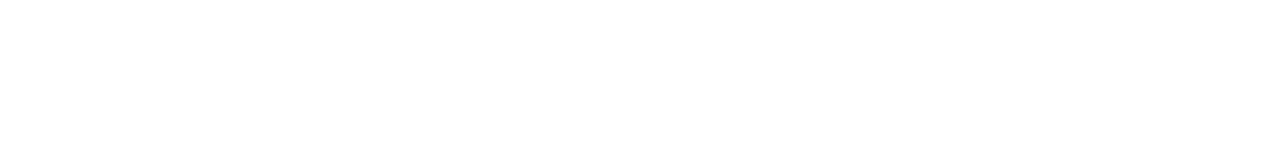
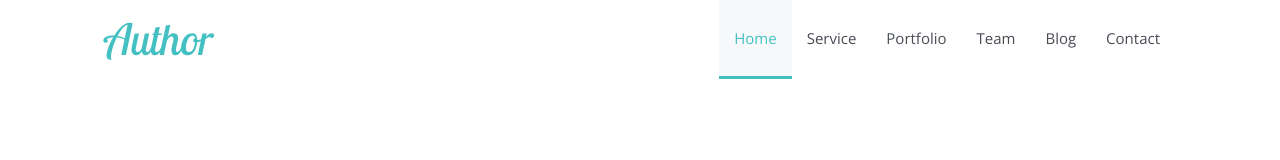
Before and after one commit to scionable/Author, a website: page app/index.html in a window 1280 px wide. Drawn offline with nearby package versions, Linux system fonts and the light colour scheme.

Commit message:
add header menu block

```diff
--- a/app/index.html
+++ b/app/index.html
@@ -9,6 +9,28 @@
 		<link rel="stylesheet" href="css/main.css">
 	</head>
 <body>
+	<!--HEADER BLOCK START-->
+	<header class="header">
+		<div class="container">
+			<div class="head">
+				<div class="logo_wrapper">
+					<a class="logo" href="/">Author</a>
+				</div>
+				<nav class="menu">
+					<ul>
+						<li><a class="active" href="#!">Home</a></li>
+						<li><a href="#!">Service</a></li>
+						<li><a href="#!">Portfolio</a></li>
+						<li><a href="#!">Team</a></li>
+						<li><a href="#!">Blog</a></li>
+						<li><a href="#!">Contact</a></li>
+					</ul>
+				</nav>
+			</div>
+		</div>
+	</header>
+	<!--HEADER BLOCK END-->
+
 
 
 
--- a/app/libs/variables/variables.scss
+++ b/app/libs/variables/variables.scss
@@ -0,0 +1,5 @@
+/*COLORS*/
+$logo: #44c0c2;
+$links_color: #484c55;
+$links_hover_bg: #f8f9fb;
+/*COLORS*/
--- a/app/scss/main.scss
+++ b/app/scss/main.scss
@@ -1,4 +1,5 @@
-@import "app/libs/variables/variables";
+@import url('https://fonts.googleapis.com/css?family=Lobster+Two:400i|Open+Sans:300,400,600,700');
+@import "../libs/variables/variables";
 //HELPERS
 * {
 	box-sizing: border-box;
@@ -10,3 +11,63 @@
 	clear: both;
 }
 //HELPERS
+
+body {
+	width: 100%;
+	height: 100%;
+	font-size: 14px;
+	line-height: 26px;
+	font-family: 'Open Sans', sans-serif;
+}
+
+.container {
+	max-width: 1070px;
+	margin: 0 auto;
+}
+
+.header {
+	padding: 0 10px;
+	.head {
+		display: flex;
+		justify-content: space-between;
+		align-items: center;
+		.logo_wrapper {
+			.logo {
+				display: block;
+				font-family: 'Lobster Two', cursive;
+				font-size: 43px;
+				line-height: 45px;
+				text-decoration: none;
+				color: $logo;
+			}
+		}
+		.menu {
+			ul {
+				display: flex;
+				justify-content: space-between;
+				align-items: center;
+				font-size: 15px;
+				li {
+					a {
+						display: block;
+						padding: 25px 15px;
+						color: $links_color;
+						text-decoration: none;
+						border-bottom: 3px solid transparent;
+						transition: all 0.3s ease;
+						&:hover {
+							color: $logo;
+							background: $links_hover_bg;
+							border-bottom: 3px solid $logo;
+						}
+					}
+					a.active {
+						color: $logo;
+						background: $links_hover_bg;
+						border-bottom: 3px solid $logo;
+					}
+				}
+			}
+		}
+	}
+}
```
Also changed, not shown: app/css/main.css.
